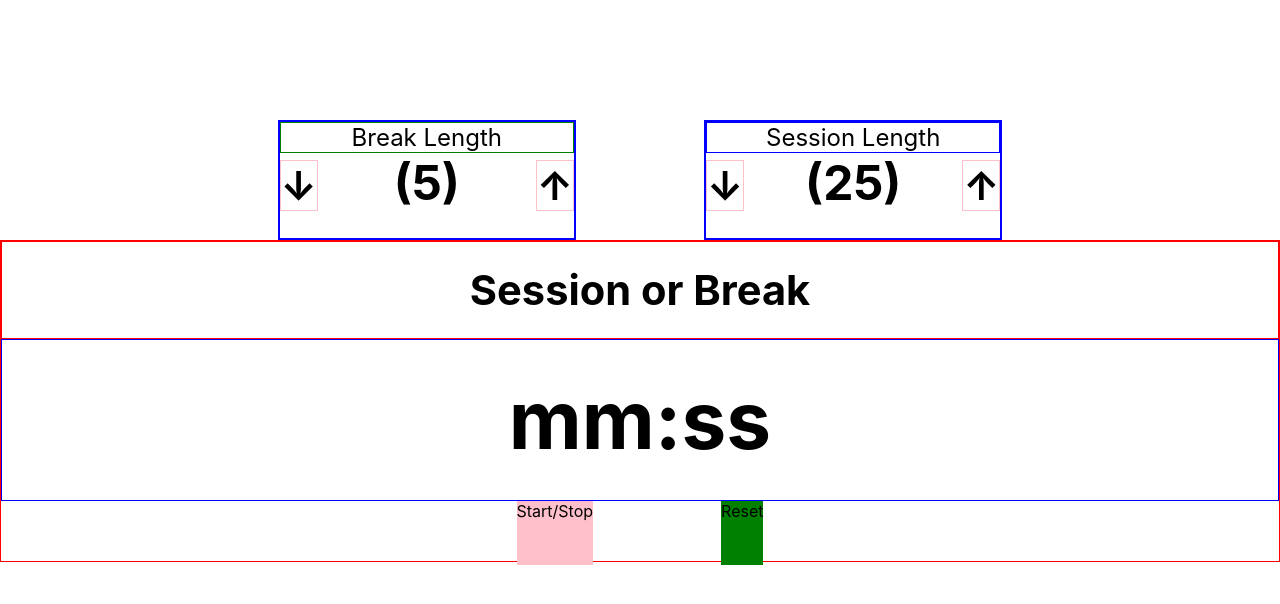
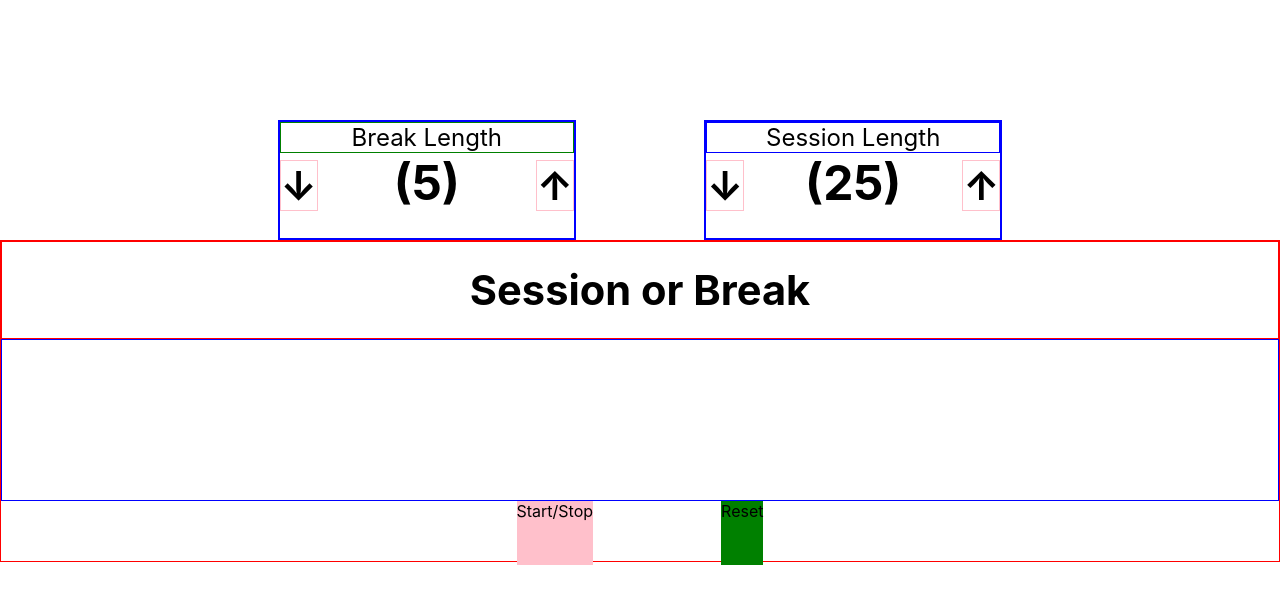
Before and after one commit to AyumiOsawa/freeCodeCamp, a React (Create React App) app in the folder front-end_library_project/25_and_5_clock/: page / in a window 1280 px wide. Shown: the top 604 px of the page. Built offline with nearby package versions, Linux system fonts and the light colour scheme.

Commit message:
store added

```diff
--- a/front-end_library_project/25_and_5_clock/src/app/store.js
+++ b/front-end_library_project/25_and_5_clock/src/app/store.js
@@ -1,8 +1,18 @@
 import { configureStore } from '@reduxjs/toolkit';
-import counterReducer from '../features/counter/counterSlice';
+import { combineReducers } from 'redux';
+
+import sessionLabelReducer from '../features/sessionLabel/SessionLabelSlice';
+import breakLabelReducer from '../features/breakLabel/BreakLabelSlice';
+import timerSliceReducer from '../features/timer/TimerSlice';
+
+const combinedReducer = combineReducers({
+  sessionLabelReducer,
+  breakLabelReducer,
+  timerSliceReducer
+});
 
 export default configureStore({
   reducer: {
-    counter: counterReducer,
+    combinedReducer
   },
 });
--- a/front-end_library_project/25_and_5_clock/src/features/breakLabel/breakLabelSlice.js
+++ b/front-end_library_project/25_and_5_clock/src/features/breakLabel/breakLabelSlice.js
@@ -18,6 +18,6 @@ export const {
   decrementBreak
  } = breakLabelSlice.actions;
 
-// export const selectrBreakLabel = state => state;
+export const selectrBreakLabel = state => state;
 
 export default breakLabelSlice.reducer;
--- a/front-end_library_project/25_and_5_clock/src/features/sessionLabel/sessionLabelSlice.js
+++ b/front-end_library_project/25_and_5_clock/src/features/sessionLabel/sessionLabelSlice.js
@@ -18,6 +18,6 @@ export const {
   decrementSession
 } = sessionLabelSlice.actions;
 
-// export const selectSessionLabel = state => state;
+export const selectSessionLabel = state => state;
 
 export default sessionLabelSlice.reducer;
--- a/front-end_library_project/25_and_5_clock/src/features/timer/Timer.js
+++ b/front-end_library_project/25_and_5_clock/src/features/timer/Timer.js
@@ -1,9 +1,22 @@
 import React from 'react';
 
+import  {
+  update,
+  start,
+  stop,
+  reset,
+  tick,
+  selectStarted,
+  selectElapsed,
+  selectIsTiming
+} from './TimerSlice';
 import './Timer.css';
 
 export function Timer() {
-
+  const startedAt = selectStarted();
+  const elapsed = selectElapsed();
+  const isTiming = selectIsTiming();
+  console.log('elapsed',elapsed);
   return (
     <div
       className="timer"
@@ -18,7 +31,7 @@ export function Timer() {
         id="time-left"
         className="time_left"
       >
-        mm:ss
+        {elapsed}
       </div>
       <div
         className="controls"
--- a/front-end_library_project/25_and_5_clock/src/features/timer/TimerSlice.js
+++ b/front-end_library_project/25_and_5_clock/src/features/timer/TimerSlice.js
@@ -26,7 +26,6 @@ export const timerSlice = createSlice({
     },
     reset: state => {
       state.elapsed = zeroSecElapsed;
-
     }
   },
 });
@@ -44,8 +43,14 @@ export const tick = () => dispatch => {
   }, 1000);
 };
 
-export const selectTimestamp = state => state.timer.timestamp;
-export const selectElapsed = state => state.timer.elapsed;
-export const selectIsTiming = state => state.timer.isTiming;
+// TODO: fix the selector. state is undefined.
+// export const selectStarted = state => state.started;
+export const selectStarted = state => {
+  console.log('state',state);
+  // state.started
+};
+
+export const selectElapsed = state => state;
+export const selectIsTiming = state => state;
 
 export default timerSlice.reducer;
```
